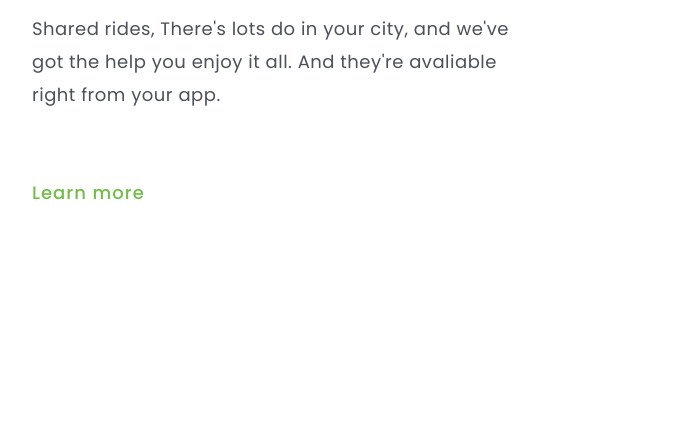
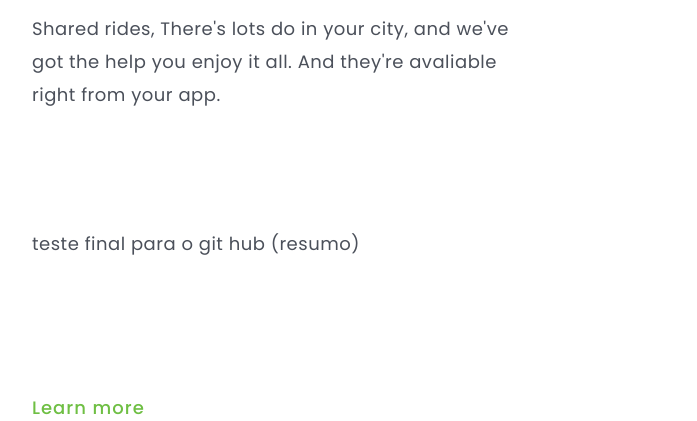
Before and after one commit to alfredocortez94/aula-rapida-git, a plain HTML site: page index.html in a window 1280 px wide. Shown: the part 930-1351 px from the top of the page, without its empty margins (52-749 px from the left). Before the commit the page ends 1136 px from the top, so only its background shows below. Drawn offline with Linux system fonts and the light colour scheme.

Commit message:
alteração no parágrafo

```diff
--- a/index.html
+++ b/index.html
@@ -30,6 +30,9 @@
               Shared rides, There's lots do in your city, and we've got the help you
               enjoy it all. And they're avaliable right from your app.
             </p>
+            <p>
+              teste final para o git hub (resumo)
+            </p>
             <button class="button-div">Learn more</button>
           </div>
     </main>
```
